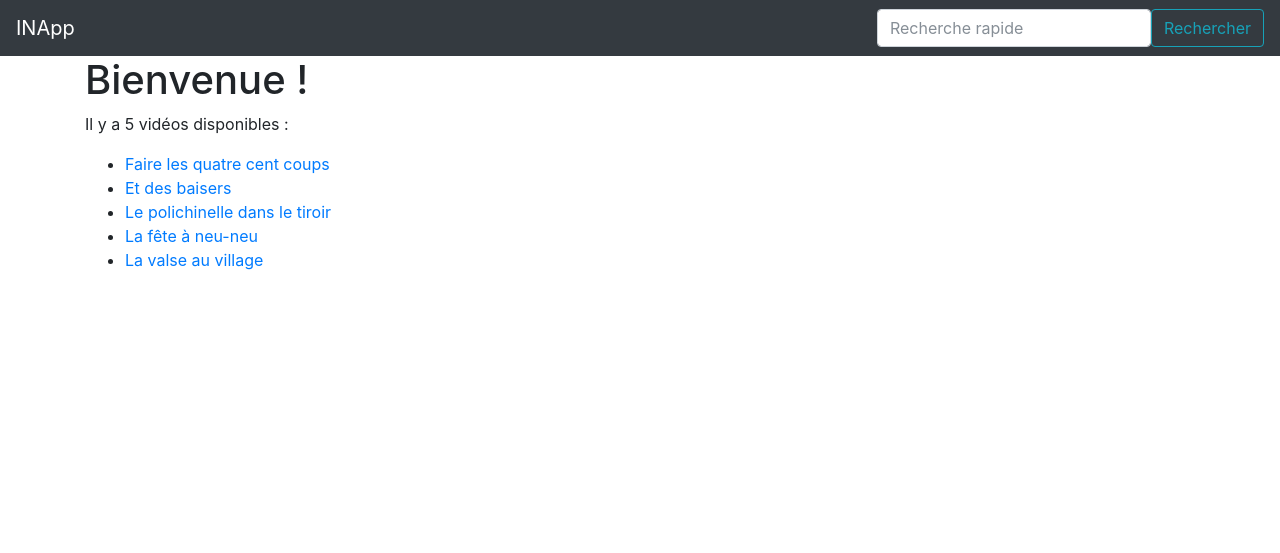
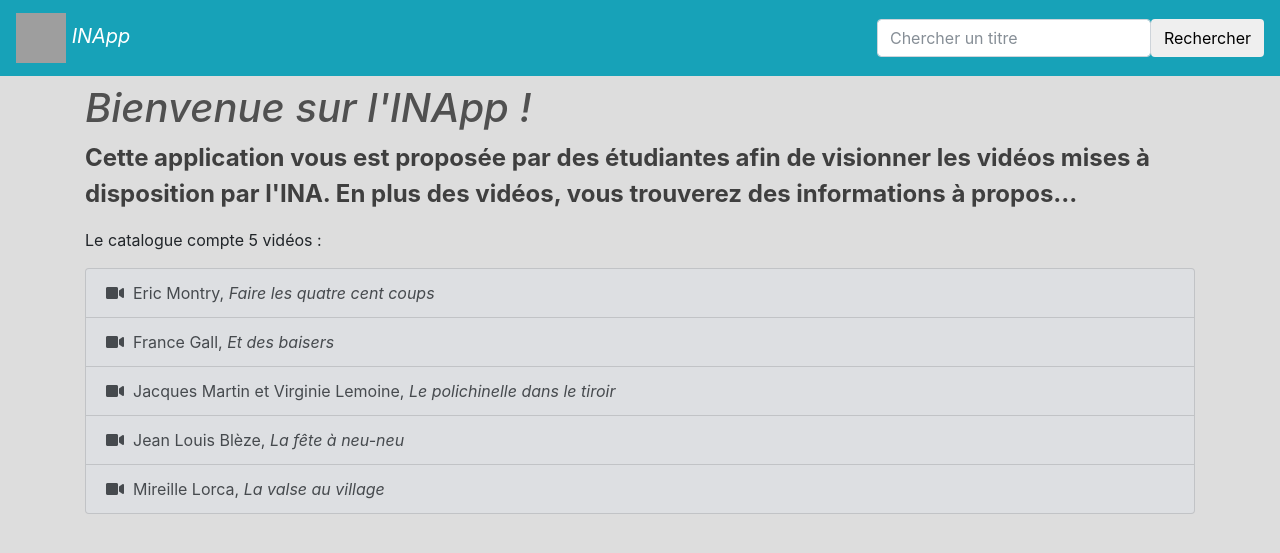
Before and after one commit to LauryneL/INApp, a Flask app: page / in a window 1280 px wide. Shown: the top 553 px of the page. Run offline with Flask 2, Linux system fonts and the light colour scheme; data comes from the database, SQL or seed files in the repository; some libraries are stand-ins or nearby versions; grey boxes are pictures that could not be loaded.

Commit message:
conception graphique

```diff
--- a/exemple13/gazetteer/templates/conteneur.html
+++ b/exemple13/gazetteer/templates/conteneur.html
@@ -2,18 +2,19 @@
 <html lang="fr">
     <head>
         <meta charset="UTF-8">
+        <link rel="stylesheet" href="https://use.fontawesome.com/releases/v5.8.1/css/all.css" integrity="sha384-50oBUHEmvpQ+1lW4y57PTFmhCaXp0ML5d60M1M7uH2+nqUivzIebhndOJK28anvf" crossorigin="anonymous">
         <title>INApp {%block titre %}{%endblock%}</title>
         {% include "partials/css.html" %}
         {% include "partials/metadata.html" %}
     </head>
-    <body>
+    <body style="background-color:#dddddd;">
 
 
-      <nav class="navbar navbar-expand-md navbar-dark bg-dark justify-content-between">
-        <a class="navbar-brand" href="{{ url_for('accueil') }}">INApp</a>
+      <nav class="navbar navbar-expand-md navbar-dark bg-info justify-content-between">
+        <a class="navbar-brand" href="{{ url_for('accueil') }}"><img src="https://upload.wikimedia.org/wikipedia/commons/e/e0/Logo_INA.svg" width="50px" height="50px"/> <i>INApp</i></a>
         <form class="form-inline" action="{{url_for("recherche")}}" method="GET">
-          <input class="form-control" name="keyword" type="search" placeholder="Recherche rapide" aria-label="Recherche">
-          <button class="btn btn-outline-info" type="submit">Rechercher</button>
+          <input class="form-control" name="keyword" type="search" placeholder="Chercher un titre" aria-label="Recherche">
+          <button class="btn btn-outline-white" type="submit">Rechercher</button>
         </form>
       </nav>
       <div class="container">
--- a/exemple13/gazetteer/templates/pages/accueil.html
+++ b/exemple13/gazetteer/templates/pages/accueil.html
@@ -1,13 +1,17 @@
 {% extends "conteneur.html" %}
 {% block corps %}
-<h1>Bienvenue !</h1>
+<h1></h1>
+<h1 style="color:#505050;"><i>Bienvenue sur l'INApp !</i></h1>
+<p style="color:#3f3f3f;"><b><font size="+2">Cette application vous est proposée par des étudiantes afin de visionner les vidéos mises à disposition par l'INA. En plus des vidéos, vous
+    trouverez des informations à propos...</font></b></p>
     {% if videos %}
-    <p>Il y a {{videos|length}} vidéos disponibles :</p>
-        <ul>
+<p>Le catalogue compte {{videos|length}} vidéos :</p>
+        <div class="list-group">
             {% for video in videos %}
-                <li><a href="{{url_for('player', id=video.id)}}">{{video.chanson}}</a></li>
+            <a href="{{url_for('player', id=video.id)}}" class="list-group-item list-group-item-action list-group-item-secondary"><i class="fas fa-video"></i>	&nbsp;{{video.chanteur}}, <i>{{video.chanson}}</i></a>
+            <!--<li class="list-group-item list-group-item-secondary"><a href=" style="color:#1c659e;"></i></a></li>-->
             {% endfor %}
-        </ul>
+        </div>
     {% else %}
         <p>La base de données est en cours de constitution</p>
     {% endif %}
--- a/exemple13/gazetteer/templates/pages/place.html
+++ b/exemple13/gazetteer/templates/pages/place.html
@@ -6,7 +6,8 @@
 
 {% block corps %}
     {% if video %}
-        <h1>{{video.chanteur}} : {{video.chanson}}</h1>
+<h1></h1>
+<h1>{{video.chanteur}}, <i>{{video.chanson}}</i></h1>
     <iframe width='100%' height='100%' frameborder='0' marginheight ='0' marginwidth='0' scrolling ='no' src='{{video.url}}' allow ='fullscreen,autoplay'></iframe>
 
     {% else %}
```
Also changed, not shown: exemple13/gazetteer/templates/partials/icons/round_ondemand_video_black_18dp.png (added).
